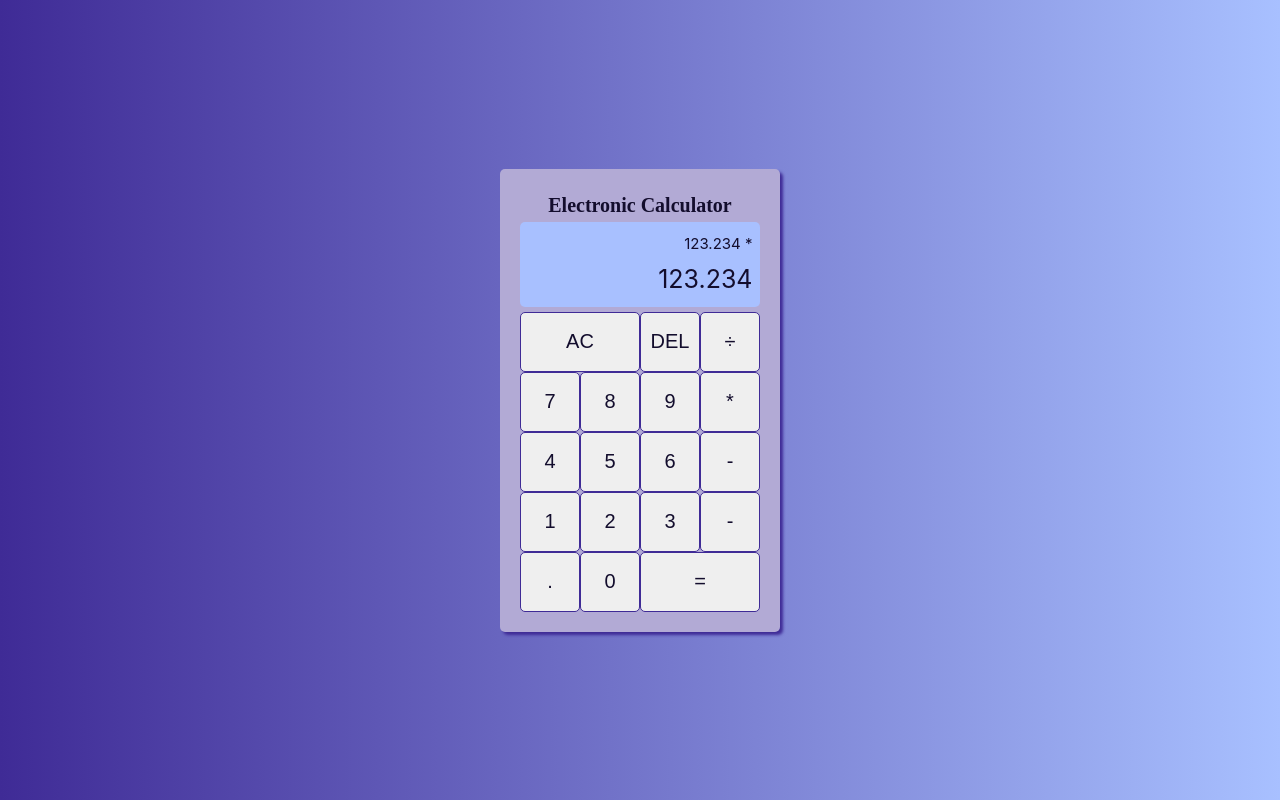
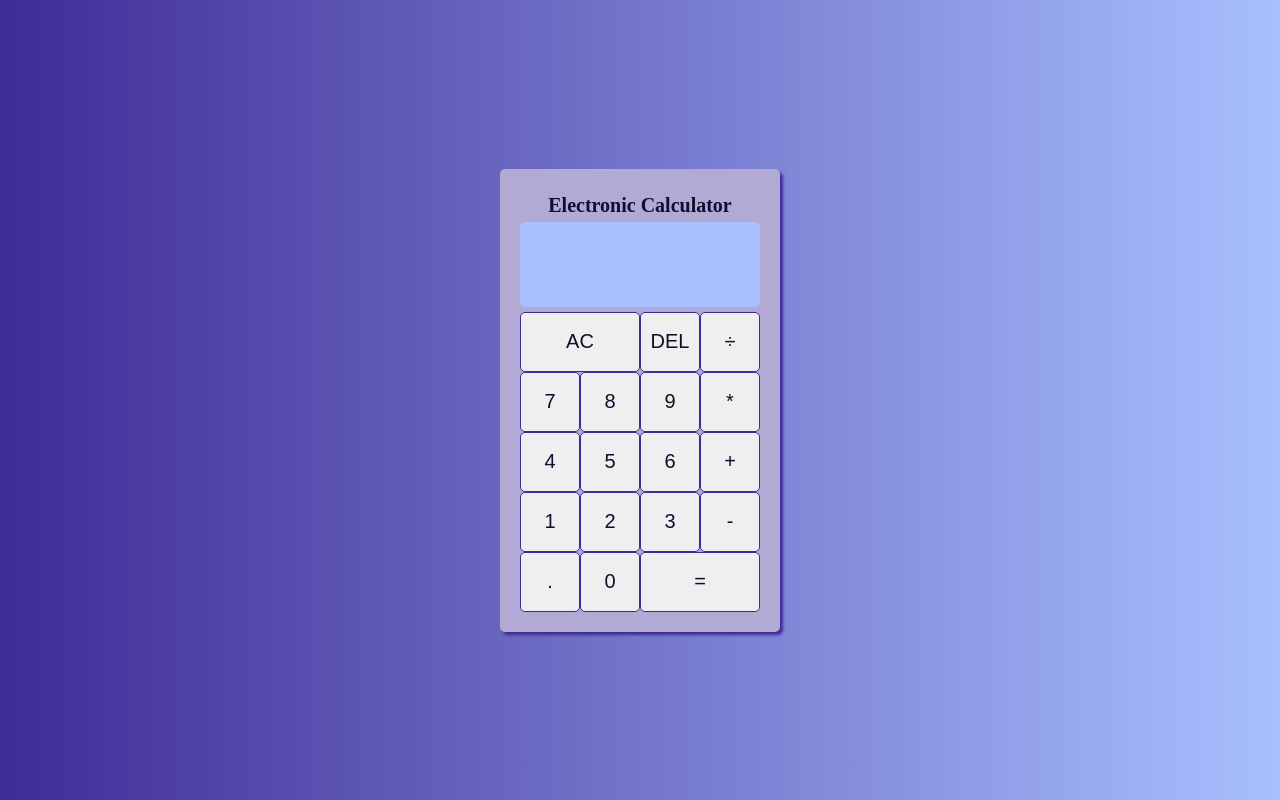
Before and after one commit to ninaokumura/react-calculator, a React (Create React App) app: page / in a window 1280 px wide. Built offline with nearby package versions, Linux system fonts and the light colour scheme.

Commit message:
Implement calculator functionality

```diff
--- a/src/App.css
+++ b/src/App.css
@@ -45,6 +45,7 @@
   font-size: 2rem;
   padding: 0.5rem;
   font-family: 'Bebas Neue', cursive;
+
   font-weight: bold;
 }
 
--- a/src/App.js
+++ b/src/App.js
@@ -1,33 +1,184 @@
+import { useReducer } from 'react';
+import DigitButton from './DigitButton';
+import OperationButton from './OperationButton';
 import './App.css';
 
+export const ACTIONS = {
+  ADD_DIGIT: 'add-digit',
+  CHOOSE_OPERATION: 'choose-operation',
+  CLEAR: 'clear',
+  DELETE_DIGIT: 'delete-digit',
+  EVALUATE: 'evaluate',
+};
+
+function reducer(state, { type, payload }) {
+  switch (type) {
+    case ACTIONS.ADD_DIGIT:
+      if (state.overwrite) {
+        return {
+          ...state,
+          currentOperand: payload.digit,
+          overwrite: false,
+        };
+      }
+      if (payload.digit === '0' && state.currentOperand === '0') {
+        return state;
+      }
+      if (payload.digit === '.' && state.currentOperand.includes('.')) {
+        return state;
+      }
+      return {
+        ...state,
+        currentOperand: `${state.currentOperand || ''}${payload.digit}`,
+      };
+
+    case ACTIONS.CHOOSE_OPERATION:
+      if (state.currentOperand == null && state.previousOperand == null) {
+        return state;
+      }
+
+      if (state.currentOperand == null) {
+        return {
+          ...state,
+          operation: payload.operation,
+        };
+      }
+      if (state.previousOperand == null) {
+        return {
+          ...state,
+          operation: payload.operation,
+          previousOperand: state.currentOperand,
+          currentOperand: null,
+        };
+      }
+      return {
+        ...state,
+        previousOperand: evaluate(state),
+        operation: payload.operation,
+        currentOperand: null,
+      };
+
+    case ACTIONS.CLEAR:
+      return {};
+
+    case ACTIONS.DELETE_DIGIT:
+      if (state.overwrite) {
+        return {
+          ...state,
+          overwrite: false,
+          currentOperand: null,
+        };
+      }
+      if (state.currentOperand == null) return state;
+      if (state.currentOperand.length === 1) {
+        return { ...state, currentOperand: null };
+      }
+      return {
+        ...state,
+        currentOperand: state.currentOperand.slice(0, -1),
+      };
+    case ACTIONS.EVALUATE:
+      if (
+        state.operation == null ||
+        state.currentOperand == null ||
+        state.previousOperand == null
+      ) {
+        return state;
+      }
+      return {
+        ...state,
+        overwrite: true,
+        previousOperand: null,
+        operation: null,
+        currentOperand: evaluate(state),
+      };
+    default:
+  }
+}
+
+function evaluate({ currentOperand, previousOperand, operation }) {
+  const prev = parseFloat(previousOperand);
+  const current = parseFloat(currentOperand);
+  if (isNaN(prev) || isNaN(current)) return '';
+  let computation = '';
+  switch (operation) {
+    case '+':
+      computation = prev + current;
+      break;
+
+    case '-':
+      computation = prev - current;
+      break;
+    case '*':
+      computation = prev * current;
+      break;
+    case '÷':
+      computation = prev / current;
+      break;
+    default:
+  }
+  return computation.toString();
+}
+
+const INTEGER_FORMATTER = new Intl.NumberFormat('en-us', {
+  maximumFractionDigits: 0,
+});
+function formatOperand(operand) {
+  if (operand == null) return;
+  const [integer, decimal] = operand.split('.');
+  if (decimal == null) return INTEGER_FORMATTER.format(integer);
+  return `${INTEGER_FORMATTER.format(integer)}.${decimal}`;
+}
+
 function App() {
+  const [{ currentOperand, previousOperand, operation }, dispatch] = useReducer(
+    reducer,
+    {}
+  );
+
   return (
     <div className='main-container'>
       <div className='calculator-app'>
-        <p class='calc-title'>Electronic Calculator</p>
+        <p className='calc-title'>Electronic Calculator</p>
         <div className='calculator-grid'>
           <div className='output'>
-            <div className='previous-operand'>123.234 *</div>
-            <div className='current-operand'>123.234</div>
+            <div className='previous-operand'>
+              {formatOperand(previousOperand)} {operation}
+            </div>
+            <div className='current-operand'>
+              {formatOperand(currentOperand)}
+            </div>
           </div>
-          <button className='span-two'>AC</button>
-          <button>DEL</button>
-          <button>÷</button>
-          <button>7</button>
-          <button>8</button>
-          <button>9</button>
-          <button>*</button>
-          <button>4</button>
-          <button>5</button>
-          <button>6</button>
-          <button>-</button>
-          <button>1</button>
-          <button>2</button>
-          <button>3</button>
-          <button>-</button>
-          <button>.</button>
-          <button>0</button>
-          <button className='span-two'>=</button>
+          <button
+            className='span-two'
+            onClick={() => dispatch({ type: ACTIONS.CLEAR })}
+          >
+            AC
+          </button>
+          <button onClick={() => dispatch({ type: ACTIONS.DELETE_DIGIT })}>
+            DEL
+          </button>
+          <OperationButton operation='÷' dispatch={dispatch} />
+          <DigitButton digit='7' dispatch={dispatch} />
+          <DigitButton digit='8' dispatch={dispatch} />
+          <DigitButton digit='9' dispatch={dispatch} />
+          <OperationButton operation='*' dispatch={dispatch} />
+          <DigitButton digit='4' dispatch={dispatch} />
+          <DigitButton digit='5' dispatch={dispatch} />
+          <DigitButton digit='6' dispatch={dispatch} />
+          <OperationButton operation='+' dispatch={dispatch} />
+          <DigitButton digit='1' dispatch={dispatch} />
+          <DigitButton digit='2' dispatch={dispatch} />
+          <DigitButton digit='3' dispatch={dispatch} />
+          <OperationButton operation='-' dispatch={dispatch} />
+          <DigitButton digit='.' dispatch={dispatch} />
+          <DigitButton digit='0' dispatch={dispatch} />
+          <button
+            className='span-two'
+            onClick={() => dispatch({ type: ACTIONS.EVALUATE })}
+          >
+            =
+          </button>
         </div>
       </div>
     </div>
--- /dev/null
+++ b/src/DigitButton.js
@@ -0,0 +1,11 @@
+import { ACTIONS } from './App';
+
+export default function DigitButton({ dispatch, digit }) {
+  return (
+    <button
+      onClick={() => dispatch({ type: ACTIONS.ADD_DIGIT, payload: { digit } })}
+    >
+      {digit}
+    </button>
+  );
+}
--- /dev/null
+++ b/src/OperationButton.js
@@ -0,0 +1,13 @@
+import { ACTIONS } from './App';
+
+export default function OperationButton({ dispatch, operation }) {
+  return (
+    <button
+      onClick={() =>
+        dispatch({ type: ACTIONS.CHOOSE_OPERATION, payload: { operation } })
+      }
+    >
+      {operation}
+    </button>
+  );
+}
```
